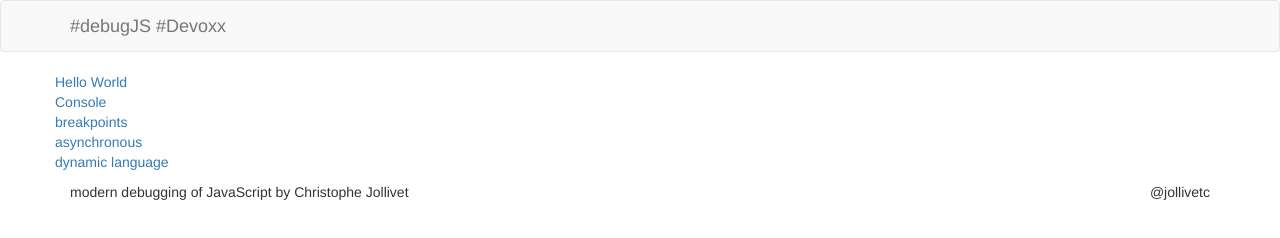
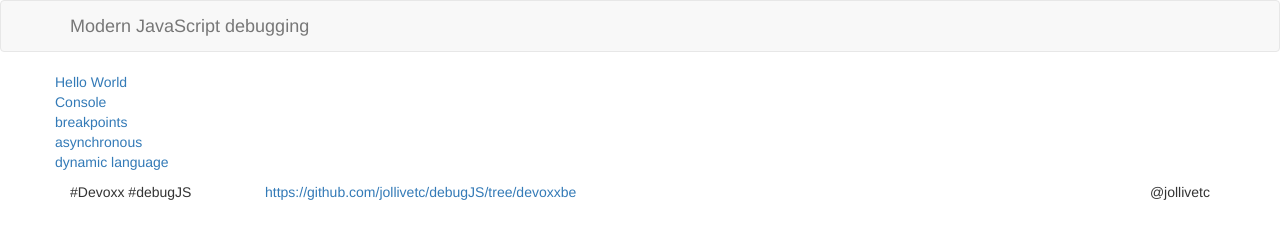
Before and after one commit to jollivetc/debugJS, a website: page public/index.html in a window 1280 px wide. Drawn offline with Linux system fonts and the light colour scheme.

Commit message:
change header and footer

```diff
--- a/public/index.html
+++ b/public/index.html
@@ -15,7 +15,7 @@
         <div class="navbar navbar-default" role="navigation">
             <div class="container">
                 <div class="navbar-header">
-                    <a class="navbar-brand" href="/index.html">#debugJS #Devoxx</a>
+                    <a class="navbar-brand" href="/index.html">Modern JavaScript debugging</a>
                 </div>
 
             </div>
@@ -47,12 +47,15 @@
     <div class="footer">
         <div class="container">
             <div class="row">
-                <div class="col-md-8">
-                    <p>modern debugging of JavaScript by Christophe Jollivet </p>
-                </div>
-                <div class="col-md-4 text-right">
-                    <p>@jollivetc</p>
-                </div>
+              <div class="col-md-2">
+                  <p>#Devoxx #debugJS</p>
+              </div>
+              <div class="col-md-6">
+                  <a>https://github.com/jollivetc/debugJS/tree/devoxxbe</a>
+              </div>
+              <div class="col-md-4 text-right">
+                  <p>@jollivetc</p>
+              </div>
             </div>
         </div>
     </div>
```
Also changed, not shown: public/asynchrone/index.html (+6 -3 lines), public/breakPoints/index.html (+10 -7 lines), public/console/index.html (+10 -7 lines), public/dynamic/index.html (+10 -7 lines), public/hello/index.html (+10 -7 lines).
